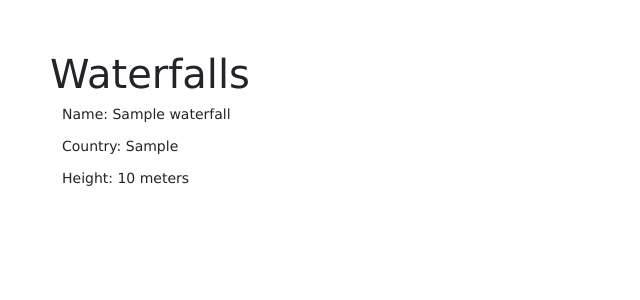
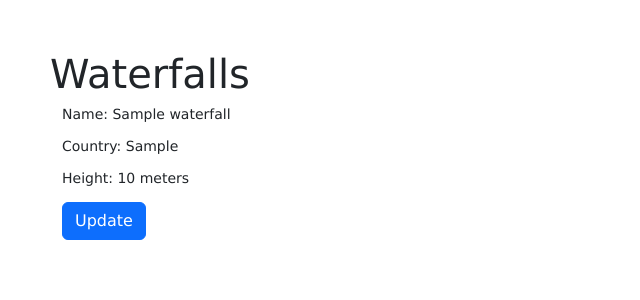
Before and after one commit to YousraTabite/f26prodb91tabite, a Node server app: page /waterfalls in a window 1280 px wide. Shown: the top 300 px of the page, without its empty margins (0-640 px from the left). Run offline with Node 20, Linux system fonts and the light colour scheme; tables that the repository leaves empty hold one stand-in row (values such as "Sample post"); some libraries are stand-ins or nearby versions.

Commit message:
Add update buttons to waterfall collection

```diff
--- a/views/waterfalls.pug
+++ b/views/waterfalls.pug
@@ -10,6 +10,10 @@ block content
           p Name: #{item.name}
           p Country: #{item.country}
           p Height: #{item.height} meters
+          a.btn.btn-primary(
+            href='/waterfalls/update?id=' + item._id,
+            onclick='event.stopPropagation()'
+          ) Update
 
   script.
     function buy(index) {
```
